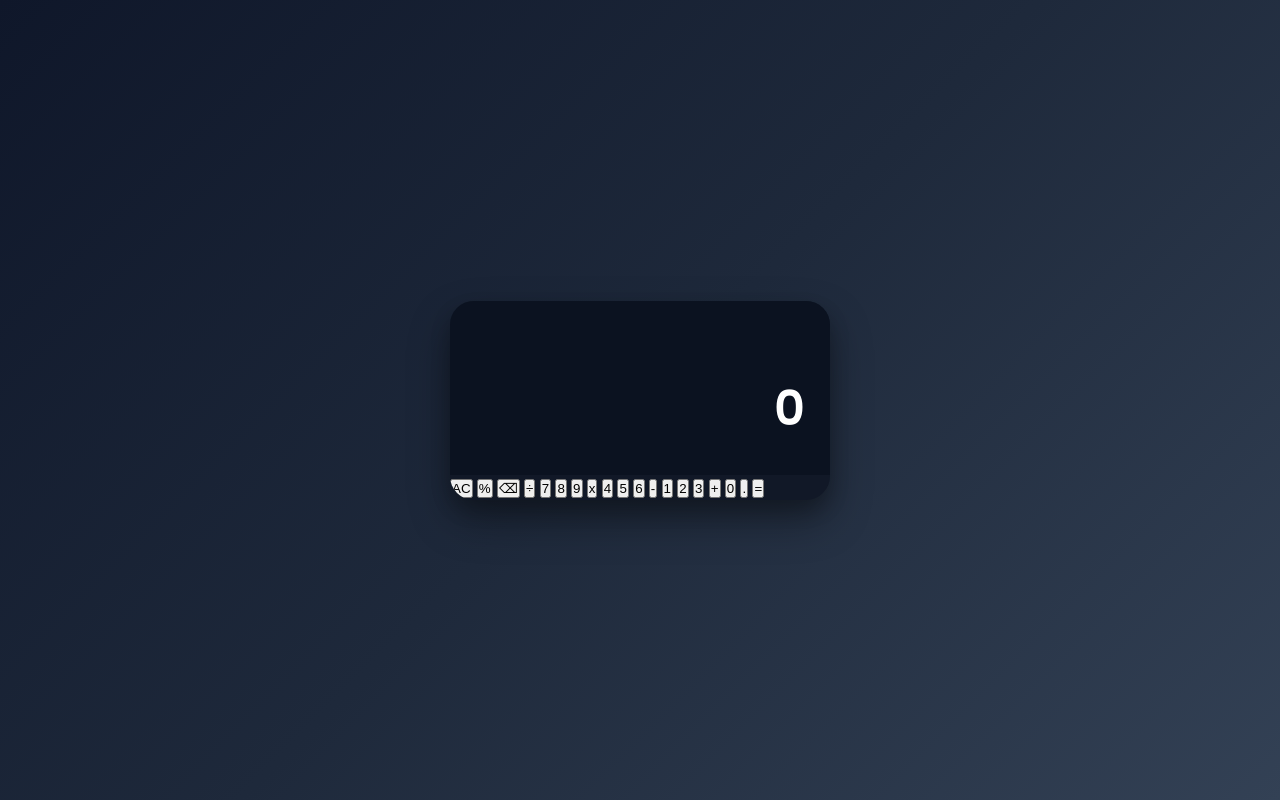
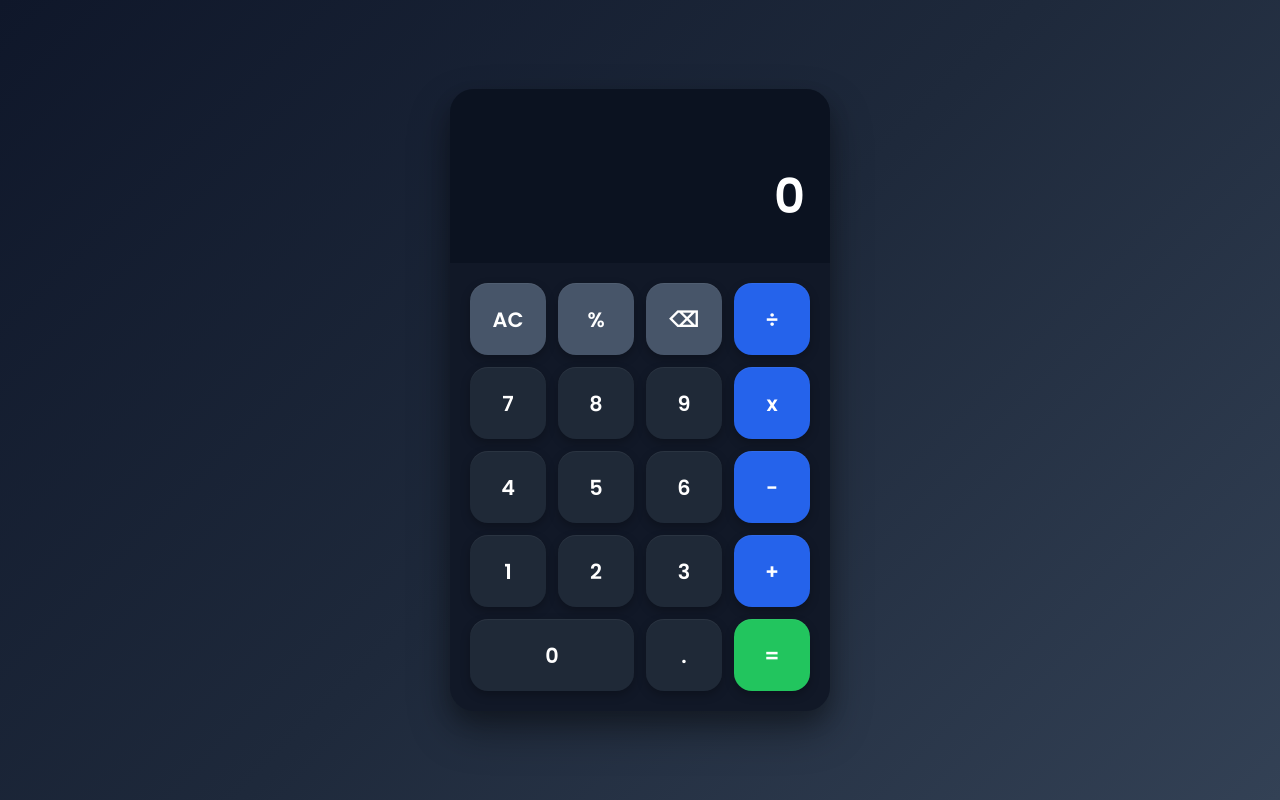
Before and after one commit to Forte-Romeo/calculator-javascript, a plain HTML site: page calculator-javascript/index.html in a window 1280 px wide. Drawn offline with Linux system fonts and the light colour scheme.

Commit message:
update: styling added to buttons of the calculator

```diff
--- a/calculator-javascript/style.css
+++ b/calculator-javascript/style.css
@@ -59,3 +59,85 @@ body {
     font-size:3rem;
     font-weight:600;
 }
+
+/* ===== BUTTON GRID ===== */
+.buttons {
+    display:grid;
+    grid-template-columns:repeat(4,1fr);
+    gap:12px;
+    padding:20px;
+}
+
+/* ===== GENERAL BUTTONS ===== */
+.btn {
+    border:none;
+    outline:none;
+    height:72px;
+    border-radius:18px;
+    cursor:pointer;
+    font-size:1.3rem;
+    font-weight:600;
+    font-family:inherit;
+    transition:.2s ease;
+    user-select:none;
+}
+
+.btn:hover {
+    transform:translateY(-2px);
+}
+
+.btn:active {
+    transform:scale(.96);
+}
+
+/* ===== NUMBER BUTTONS ===== */
+.number {
+    background:#1f2937;
+    color:white;
+}
+
+.number:hover {
+    background:#2d3748;
+}
+
+/* =====  OPERATOR BUTTONS ===== */
+.operator {
+    background:#2563eb;
+    color:white;
+}
+
+.operator:hover {
+    background:#1d4ed8;
+}
+
+/* ===== FUNCTION BUTTONS ===== */
+.function {
+    background:#475569;
+    color:white;
+}
+
+.function:hover {
+    background:#64748b;
+}
+
+/* ===== EQUAL BUTTON===== */
+.equals {
+    background:#22c55e;
+    color:white;
+}
+
+.equals:hover {
+    background:#16a34a;
+}
+
+/* ===== ZERO BUTTON ===== */
+.zero {
+    grid-column:span 2;
+}
+
+/* ===== BUTTON SHADOW ====== */
+.btn {
+    box-shadow:
+        inset 0 1px 0 rgba(255,255,255,.05),
+        0 4px 10px rgba(0,0,0,.25);
+}
```
